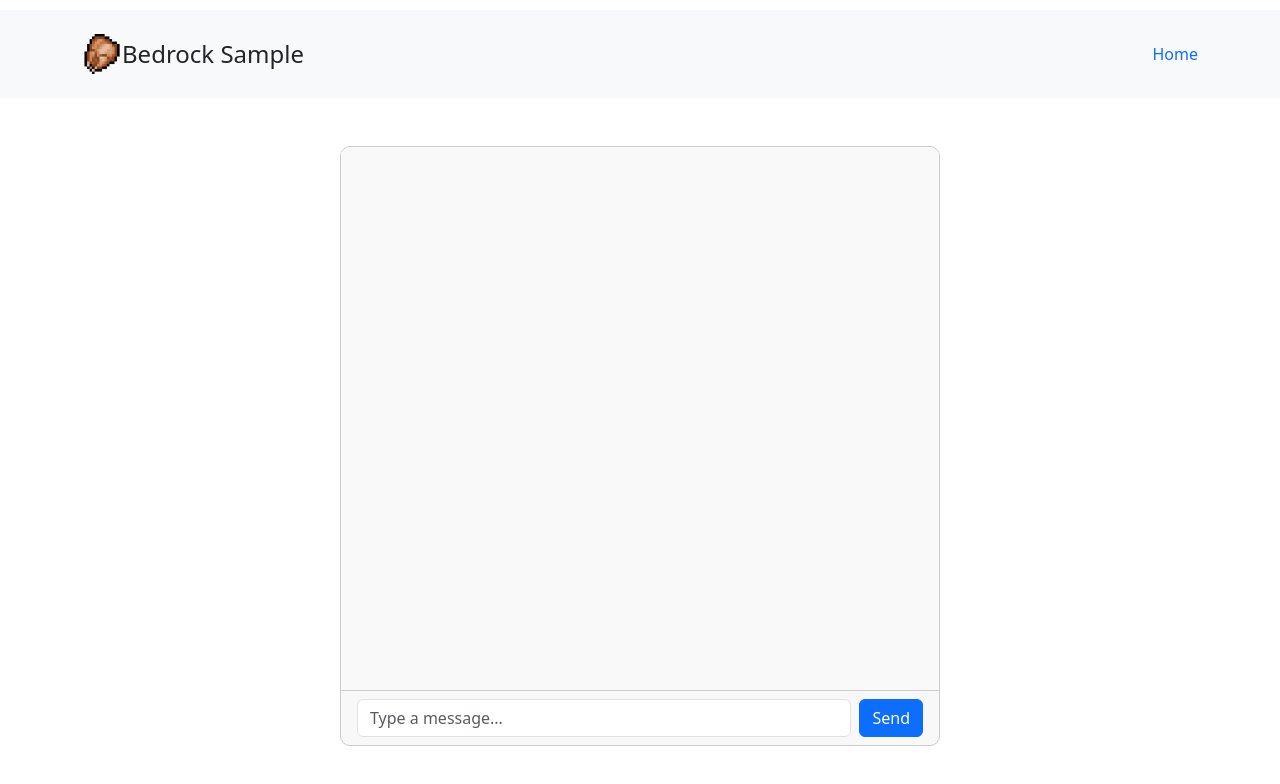
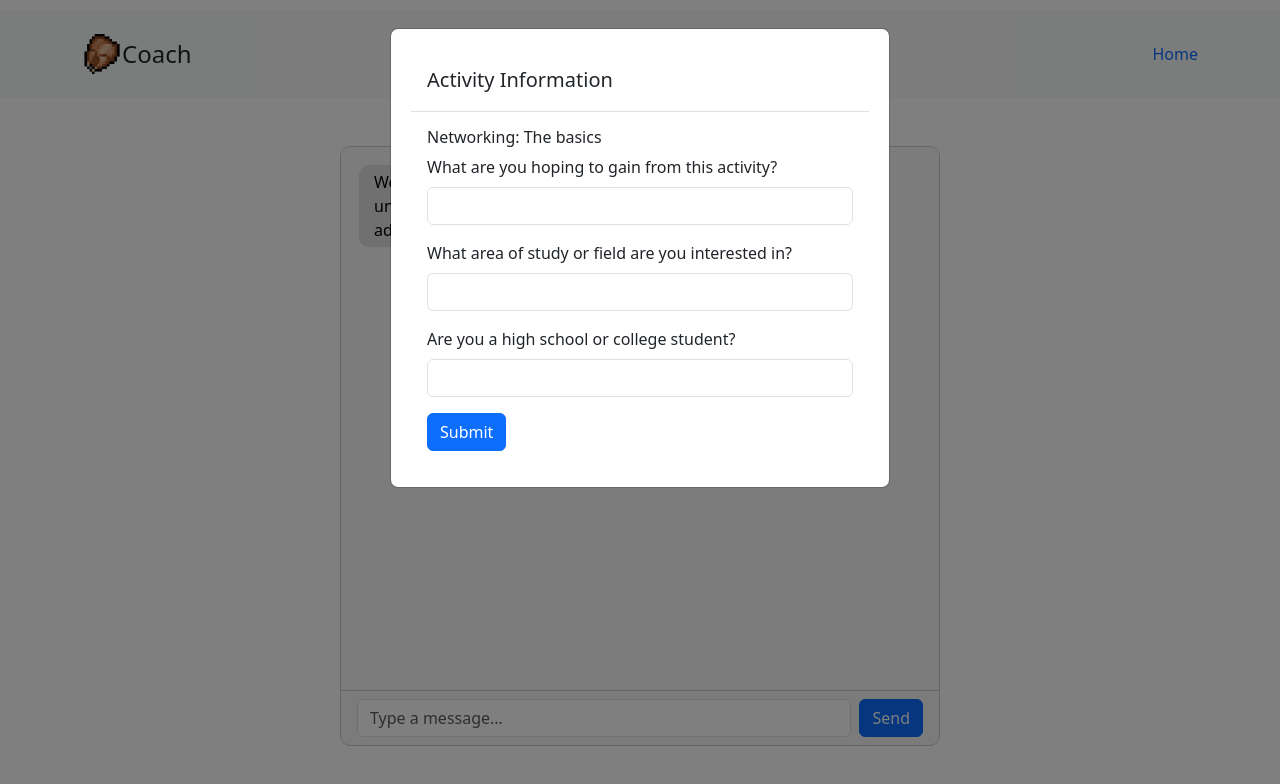
Before and after one commit to ManuP6789/fast-session, a Vue app in the folder client/: page / in a window 1280 px wide. Shown: the top 784 px of the page. Built offline with nearby package versions, Linux system fonts and the light colour scheme.

Commit message:
Add form modal

```diff
--- a/client/src/App.vue
+++ b/client/src/App.vue
@@ -12,7 +12,7 @@ import { defineComponent } from 'vue'
 import HeaderSection from './components/Header.vue' // Import your Header component here
 
 // Define props for Header component
-const appTitle = 'Bedrock Sample'
+const appTitle = 'Coach'
 const appLogo = './src/assets/596a68bc6e28303e5a2badb2516d56eb.png'
 
 export default defineComponent({
--- a/client/src/components/AreYouCooked.vue
+++ b/client/src/components/AreYouCooked.vue
@@ -1,5 +1,58 @@
 <template>
   <div class="container mt-5">
+    <!-- Modal -->
+    <div v-if="modalShown" class="modal-backdrop"></div>
+    <div v-if="modalShown" class="modal" tabindex="-1" ref="userModal">
+      <div class="modal-dialog">
+        <div class="modal-content">
+          <div class="modal-header">
+            <h5 class="modal-title">Activity Information</h5>
+          </div>
+          <div class="modal-body">
+            <div><h6>Networking: The basics</h6></div>
+            <form @submit.prevent="saveUserInfo">
+              <div class="mb-3">
+                <label for="goal" class="form-label"
+                  >What are you hoping to gain from this activity?</label
+                >
+                <input
+                  type="text"
+                  class="form-control"
+                  id="goal"
+                  v-model="userInfo.goal"
+                  required
+                />
+              </div>
+              <div class="mb-3">
+                <label for="field" class="form-label"
+                  >What area of study or field are you interested in?</label
+                >
+                <input
+                  type="text"
+                  class="form-control"
+                  id="field"
+                  v-model="userInfo.field"
+                  required
+                />
+              </div>
+              <div class="mb-3">
+                <label for="stage" class="form-label"
+                  >Are you a high school or college student?</label
+                >
+                <input
+                  type="text"
+                  class="form-control"
+                  id="stage"
+                  v-model="userInfo.stage"
+                  required
+                />
+              </div>
+              <button type="submit" class="btn btn-primary">Submit</button>
+            </form>
+          </div>
+        </div>
+      </div>
+    </div>
     <div class="chat-container card">
       <div ref="chatMessages" class="chat-messages card-body">
         <ChatMessage
@@ -34,19 +87,34 @@ export default {
   },
   data() {
     return {
-      messages: [],
-      newMessage: ''
+      messages: [
+        {
+          text: "Welcome to our Networking Skills activity! Let's unlock the potential of your connections and advance your career. Ready to start?",
+          type: 'bot'
+        }
+      ],
+      newMessage: '',
+      userInfo: {
+        goal: '',
+        email: '',
+        stage: ''
+      },
+      modalShown: true
     }
   },
   methods: {
     async sendMessage() {
       if (this.newMessage.trim() !== '') {
         this.messages.push({ text: this.newMessage, type: 'user' })
-        const userMessage = this.newMessage
+        let userMessage = this.newMessage
         this.newMessage = ''
         this.scrollToBottom()
 
         try {
+          // if (this.messages.length === 2) {
+          //   userMessage += `, I want to learn more about networking, I am a computer science major in college.`
+          // }
+          // console.log('this is userMessage:' + userMessage)
           const response = await this.generateBotResponse(userMessage)
           this.messages.push({ text: response.generated_text, type: 'bot' })
         } catch (error) {
@@ -86,9 +154,14 @@ export default {
 
         window.requestAnimationFrame(step)
       })
+    },
+    saveUserInfo() {
+      this.modalShown = false
+      this.$refs.userModal.style.display = 'none'
     }
   },
   mounted() {
+    this.$refs.userModal.style.display = 'block'
     this.scrollToBottom() // Initial scroll to bottom
   }
 }
@@ -111,4 +184,30 @@ export default {
   overflow-y: scroll;
   background-color: #f9f9f9;
 }
+.modal {
+  display: flex;
+  justify-content: center;
+  align-items: center;
+  position: fixed;
+  top: 0;
+  left: 0;
+  width: 100%;
+  height: 100%;
+  z-index: 1050;
+}
+.modal-backdrop {
+  position: fixed;
+  top: 0;
+  left: 0;
+  width: 100%;
+  height: 100%;
+  background: rgba(0, 0, 0, 0.5);
+  z-index: 1040;
+}
+.modal-dialog {
+  position: relative;
+}
+.modal-content {
+  padding: 20px;
+}
 </style>
```
Also changed, not shown: 2 other files (tests, documents, lock files or other folders).
